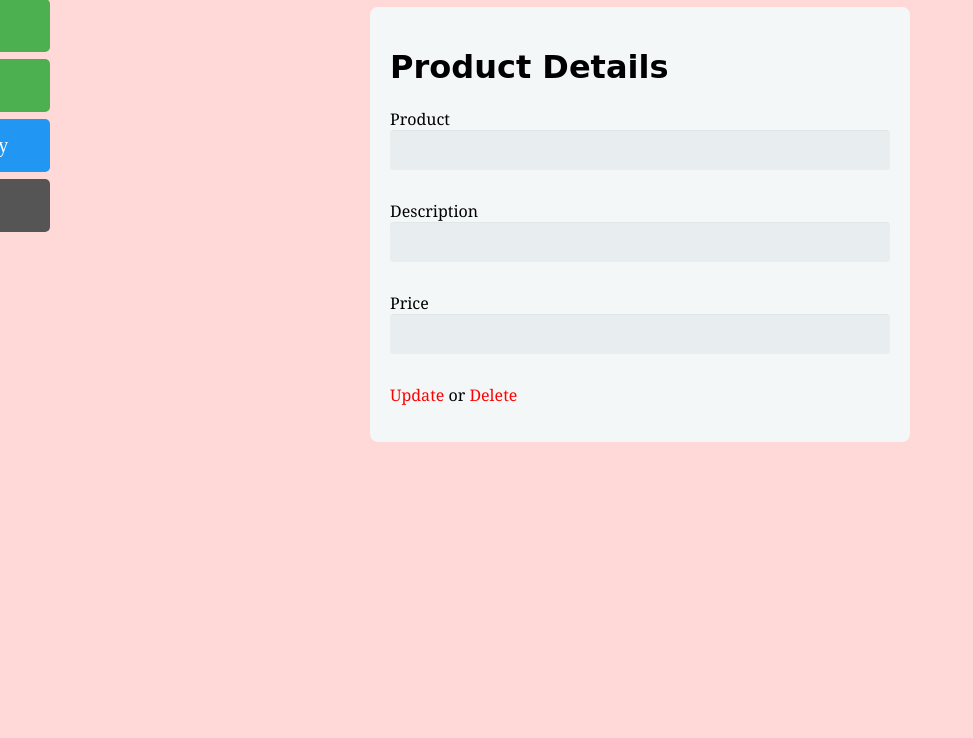
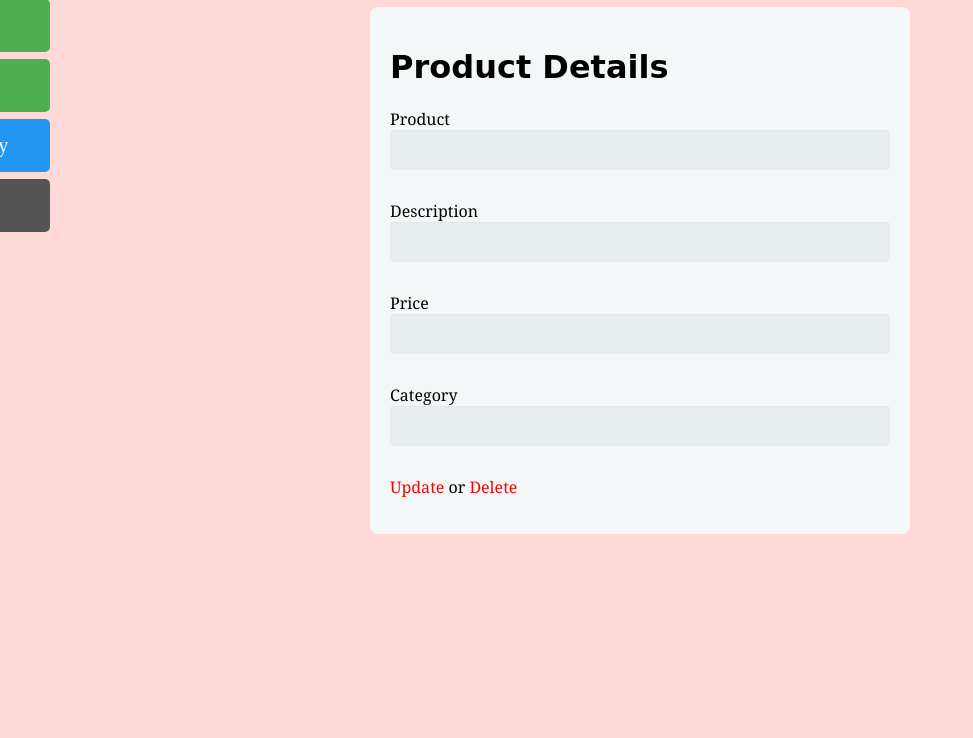
Before and after one commit to yapsterr/api, a PHP site: page /product-details.php?id=1 in a window 1280 px wide. Shown: the part 21-759 px from the top of the page, without its empty margins (0-973 px from the left). Run offline with PHP 8.4, Linux system fonts and the light colour scheme; data that the repository does not hold is empty.

Commit message:
Update product-details.php

```diff
--- a/api-master/product-details.php
+++ b/api-master/product-details.php
@@ -28,6 +28,7 @@ $value = $list;
 					Product <input type="text" value="<?php echo $value['name'];?>">
 					Description <input type="text" value="<?php echo $value['description'];?>">
 					Price <input type="text" value="<?php echo $value['price'];?>">
+					Category <input type="text" value="<?php echo $value['category_name'];?>">
 					<div id ="link">
 							<a href="form_update.php?id=<?php echo $id ?>">Update</a> or
 							<a href="pro_delete.php?id=<?php echo $id ?>">Delete</a> </li>
```
